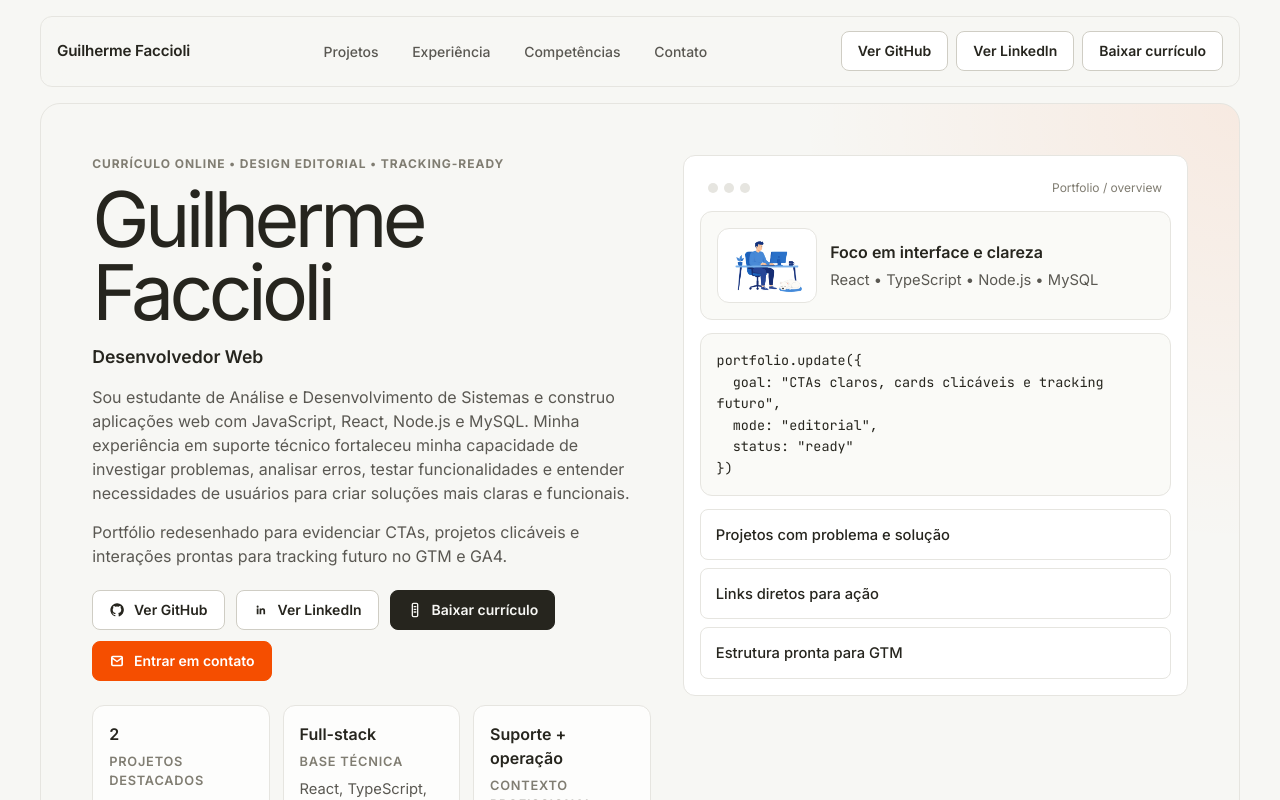
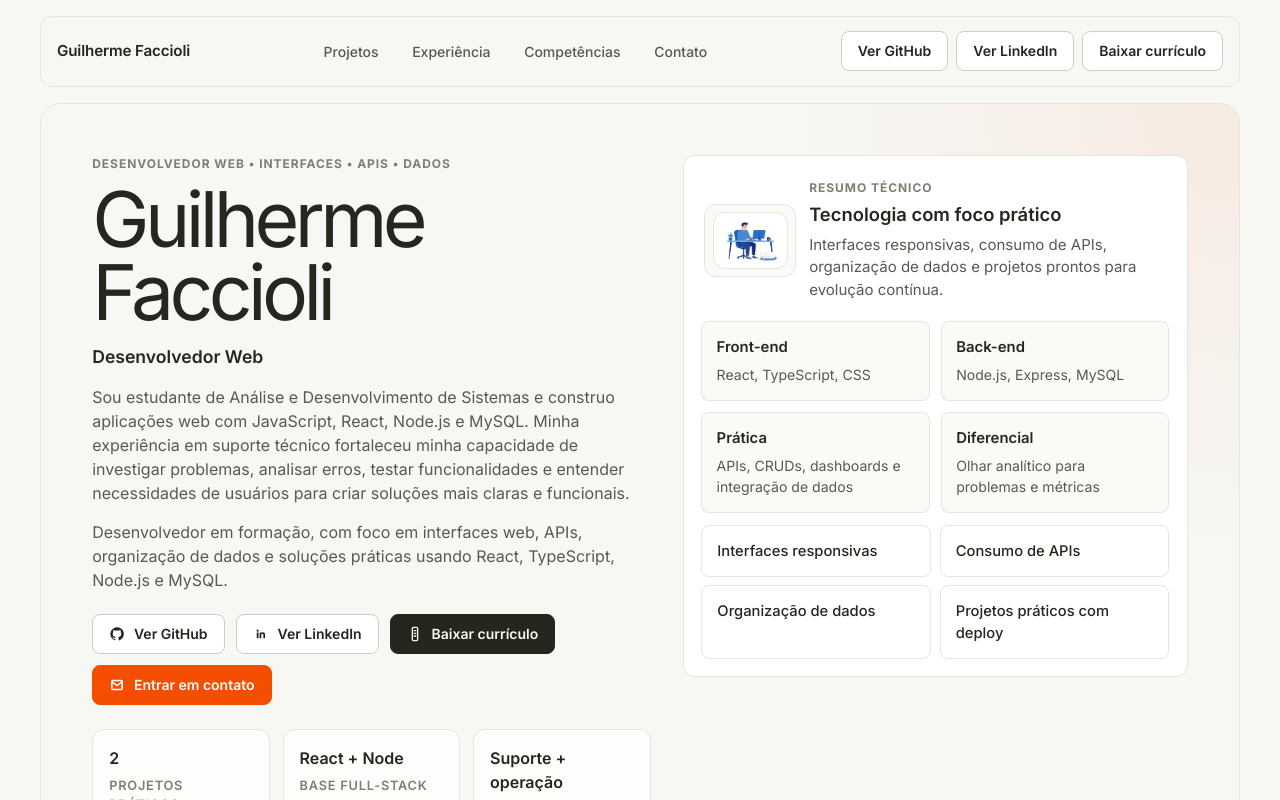
Before and after one commit to GuiFaccioli/meu-curriculo, a React (Vite) app: page / in a window 1280 px wide. Shown: the top 800 px of the page. Built offline with nearby package versions, Linux system fonts and the light colour scheme; no server answers.

Commit message:
feat: refine hero content and tracking-ready CTAs

```diff
--- a/src/App.css
+++ b/src/App.css
@@ -340,40 +340,19 @@ main {
 }
 
 .hero-visual {
-  padding: 1rem;
+  padding: 1.1rem;
 }
 
-.hero-visual-topbar {
-  display: flex;
+.hero-visual-head {
+  display: grid;
+  grid-template-columns: 92px minmax(0, 1fr);
+  gap: 0.8rem;
   align-items: center;
-  gap: 0.4rem;
-  padding: 0.45rem 0.55rem 0.85rem;
-  color: var(--color-muted);
-  font-size: 0.75rem;
+  padding: 0.35rem 0.2rem 1rem;
 }
 
-.hero-visual-topbar span {
-  width: 0.6rem;
-  height: 0.6rem;
-  border-radius: 999px;
-  background: var(--color-surface-strong);
-}
-
-.hero-visual-topbar p {
-  margin-left: auto;
-}
-
-.hero-visual-grid {
-  display: grid;
-  gap: 0.8rem;
-}
-
-.hero-visual-profile {
-  display: grid;
-  grid-template-columns: 100px minmax(0, 1fr);
-  gap: 0.85rem;
-  align-items: center;
-  padding: 1rem;
+.hero-visual-image-wrap {
+  padding: 0.45rem;
   border: 1px solid var(--color-hairline);
   border-radius: var(--radius-lg);
   background: var(--color-canvas-soft);
@@ -386,31 +365,62 @@ main {
   background: var(--color-surface);
 }
 
-.hero-visual-profile p {
-  margin-top: 0.35rem;
-  font-size: 0.92rem;
+.hero-visual-label {
+  color: var(--color-muted);
+  font-size: 0.75rem;
+  font-weight: 700;
+  letter-spacing: 0.08em;
+  text-transform: uppercase;
 }
 
-.code-block {
-  padding: 1rem;
+.hero-visual-title {
+  margin-top: 0.35rem;
+  color: var(--color-ink);
+  font-size: 1.15rem;
+  font-weight: 600;
+  line-height: 1.3;
+}
+
+.hero-visual-text {
+  margin-top: 0.45rem;
+  color: var(--color-body);
+  font-size: 0.94rem;
+}
+
+.hero-visual-grid {
+  display: grid;
+  grid-template-columns: repeat(2, minmax(0, 1fr));
+  gap: 0.7rem;
+  padding-top: 0.2rem;
+}
+
+.hero-visual-block {
+  padding: 0.9rem;
   border: 1px solid var(--color-hairline);
-  border-radius: var(--radius-lg);
+  border-radius: var(--radius-md);
   background: var(--color-canvas-soft);
 }
 
-.code-block code {
+.hero-visual-block strong {
   display: block;
   color: var(--color-ink);
-  font-size: 0.84rem;
-  line-height: 1.6;
-  white-space: pre-wrap;
+  font-size: 0.93rem;
+  font-weight: 600;
+}
+
+.hero-visual-block p {
+  margin-top: 0.35rem;
+  color: var(--color-body);
+  font-size: 0.88rem;
 }
 
 .hero-visual-pills {
   list-style: none;
   display: grid;
-  gap: 0.5rem;
+  grid-template-columns: repeat(2, minmax(0, 1fr));
+  gap: 0.55rem;
   padding: 0;
+  margin-top: 0.8rem;
 }
 
 .hero-visual-pills li {
@@ -757,6 +767,15 @@ main {
     grid-template-columns: 1fr;
   }
 
+  .hero-visual-head {
+    grid-template-columns: 84px minmax(0, 1fr);
+  }
+
+  .hero-visual-grid,
+  .hero-visual-pills {
+    grid-template-columns: 1fr;
+  }
+
   .projects-grid,
   .skills-grid {
     grid-template-columns: 1fr;
@@ -819,7 +838,12 @@ main {
     align-items: flex-start;
   }
 
-  .hero-visual-profile {
+  .hero-visual-head {
+    grid-template-columns: 1fr;
+  }
+
+  .hero-visual-grid,
+  .hero-visual-pills {
     grid-template-columns: 1fr;
   }
 }
--- a/src/components/HeaderHero.tsx
+++ b/src/components/HeaderHero.tsx
@@ -19,7 +19,7 @@ export function HeaderHero({ name, title, subtitle, intro, links, stats }: Heade
     <header className="hero-band">
       <div className="hero-layout">
         <div className="hero-content">
-          <p className="hero-kicker">Currículo online • design editorial • tracking-ready</p>
+          <p className="hero-kicker">Desenvolvedor web • interfaces • APIs • dados</p>
           <h1>{name}</h1>
           <p className="hero-title">{title}</p>
           {hasSubtitle ? <p className="hero-description">{subtitle}</p> : null}
@@ -39,42 +39,49 @@ export function HeaderHero({ name, title, subtitle, intro, links, stats }: Heade
         </div>
 
         <aside className="hero-visual card" aria-label="Vista rápida do portfólio">
-          <div className="hero-visual-topbar" aria-hidden="true">
-            <span />
-            <span />
-            <span />
-            <p>Portfolio / overview</p>
-          </div>
-
-          <div className="hero-visual-grid">
-            <div className="hero-visual-profile">
+          <div className="hero-visual-head">
+            <div className="hero-visual-image-wrap">
               <img
                 src={personaDev}
                 alt="Ilustração de desenvolvedor trabalhando com cachorro ao lado"
                 className="hero-illustration"
               />
-              <div>
-                <strong>Foco em interface e clareza</strong>
-                <p>React • TypeScript • Node.js • MySQL</p>
-              </div>
             </div>
+            <div>
+              <p className="hero-visual-label">Resumo técnico</p>
+              <h2 className="hero-visual-title">Tecnologia com foco prático</h2>
+              <p className="hero-visual-text">
+                Interfaces responsivas, consumo de APIs, organização de dados e projetos prontos
+                para evolução contínua.
+              </p>
+            </div>
+          </div>
 
-            <div className="hero-visual-code code-block">
-              <code>
-                {'portfolio.update({\n'}
-                {'  goal: "CTAs claros, cards clicáveis e tracking futuro",\n'}
-                {'  mode: "editorial",\n'}
-                {'  status: "ready"\n'}
-                {'})'}
-              </code>
+          <div className="hero-visual-grid">
+            <div className="hero-visual-block">
+              <strong>Front-end</strong>
+              <p>React, TypeScript, CSS</p>
             </div>
+            <div className="hero-visual-block">
+              <strong>Back-end</strong>
+              <p>Node.js, Express, MySQL</p>
+            </div>
+            <div className="hero-visual-block">
+              <strong>Prática</strong>
+              <p>APIs, CRUDs, dashboards e integração de dados</p>
+            </div>
+            <div className="hero-visual-block">
+              <strong>Diferencial</strong>
+              <p>Olhar analítico para problemas e métricas</p>
+            </div>
+          </div>
 
-            <ul className="hero-visual-pills" aria-label="Pontos fortes do portfólio">
-              <li>Projetos com problema e solução</li>
-              <li>Links diretos para ação</li>
-              <li>Estrutura pronta para GTM</li>
-            </ul>
-          </div>
+          <ul className="hero-visual-pills" aria-label="Destaques do perfil">
+            <li>Interfaces responsivas</li>
+            <li>Consumo de APIs</li>
+            <li>Organização de dados</li>
+            <li>Projetos práticos com deploy</li>
+          </ul>
         </aside>
       </div>
     </header>
--- a/src/data/resume.ts
+++ b/src/data/resume.ts
@@ -69,7 +69,7 @@ export const resumeData = {
   subtitle:
     'Sou estudante de Análise e Desenvolvimento de Sistemas e construo aplicações web com JavaScript, React, Node.js e MySQL. Minha experiência em suporte técnico fortaleceu minha capacidade de investigar problemas, analisar erros, testar funcionalidades e entender necessidades de usuários para criar soluções mais claras e funcionais.',
   heroIntro:
-    'Portfólio redesenhado para evidenciar CTAs, projetos clicáveis e interações prontas para tracking futuro no GTM e GA4.',
+    'Desenvolvedor em formação, com foco em interfaces web, APIs, organização de dados e soluções práticas usando React, TypeScript, Node.js e MySQL.',
   links: [
     {
       label: 'Ver GitHub',
@@ -115,19 +115,19 @@ export const resumeData = {
   ] as SectionLink[],
   heroStats: [
     {
-      label: 'Projetos destacados',
+      label: 'Projetos práticos',
       value: '2',
-      detail: 'Casos práticos com foco em problema real e stack enxuta.',
+      detail: 'Aplicações com foco em CRUD, APIs, dashboards e interfaces web.',
     },
     {
-      label: 'Base técnica',
-      value: 'Full-stack',
-      detail: 'React, TypeScript, Node.js, Express e MySQL.',
+      label: 'Base full-stack',
+      value: 'React + Node',
+      detail: 'React, TypeScript, Node.js, Express e MySQL em projetos de estudo e portfólio.',
     },
     {
-      label: 'Contexto profissional',
+      label: 'Olhar analítico',
       value: 'Suporte + operação',
-      detail: 'Leitura de fluxo, diagnóstico e melhoria contínua.',
+      detail: 'Experiência investigando erros, fluxos, dados e necessidades de usuários.',
     },
   ] as HeroStat[],
   about: '',
```
